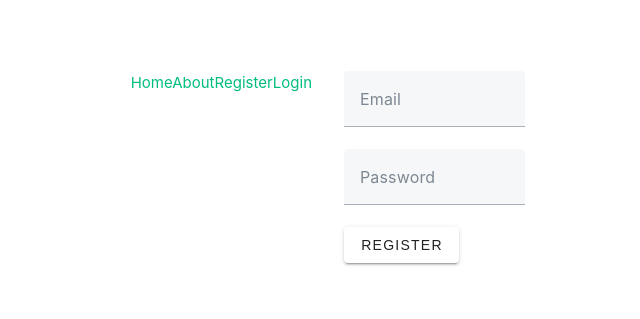
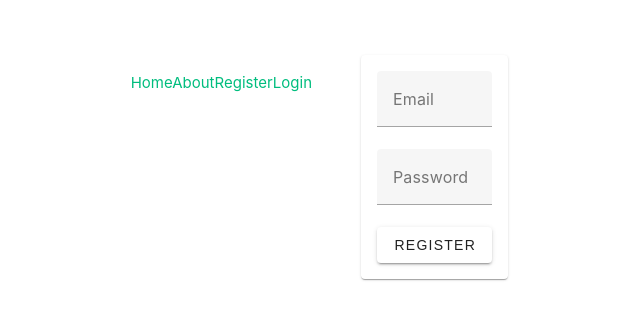
Before and after one commit to wangyue-gagua/onlineChatVue, a Vue app: page /register in a window 1280 px wide. Shown: the part 233-552 px from the top of the page, without its empty margins (312-952 px from the left). Built offline with nearby package versions, Linux system fonts and the light colour scheme.

Commit message:
add loginState to store login infor

```diff
--- /dev/null
+++ b/src/stores/loginState.ts
@@ -0,0 +1,13 @@
+import { ref } from 'vue'
+import { defineStore } from 'pinia'
+
+export const useLoginStateStore = defineStore('loginState', () => {
+  const isLoggedIn = ref(false)
+  const login = () => {
+    isLoggedIn.value = true
+  }
+  const logout = () => {
+    isLoggedIn.value = false
+  }
+  return { isLoggedIn, login, logout }
+})
--- a/src/views/Login.vue
+++ b/src/views/Login.vue
@@ -1,6 +1,6 @@
 <script setup lang="ts">
 import { auth } from '@/firebaseConfig';
-import { useLoginStateStore } from '@/stores/counter';
+import { useLoginStateStore } from '@/stores/loginState';
 import { signInWithEmailAndPassword } from '@firebase/auth';
 import { ref } from 'vue';
 
--- a/src/views/Register.vue
+++ b/src/views/Register.vue
@@ -5,6 +5,7 @@ import { ref } from 'vue';
 
 const email = ref('');
 const password = ref('');
+const snackbarTimeOut = 1000
 const snackbar = ref(false);
 
 const chatAuth = auth
@@ -28,8 +29,8 @@ const emailCreateCount = () => {
 </script>
 
 <template>
-    <v-form>
-        <v-container>
+    <v-card class="loginCard" max-width="400">
+        <v-form>
             <v-text-field v-model="email" label="Email" required>
             </v-text-field>
             <v-text-field v-model="password" label="Password" required>
@@ -37,13 +38,16 @@ const emailCreateCount = () => {
             <v-btn @click="emailCreateCount">
                 Register
             </v-btn>
-        </v-container>
-    </v-form>
-    <v-snackbar v-model="snackbar" :timeout=500>
+        </v-form>
+    </v-card>
+    <v-snackbar v-model="snackbar" :timeout="snackbarTimeOut">
         Sign in おめでとう
     </v-snackbar>
 </template>
 
 <style lang="scss" scoped>
-
+.loginCard {
+    margin: auto;
+    padding: 1rem;
+}
 </style>
```
